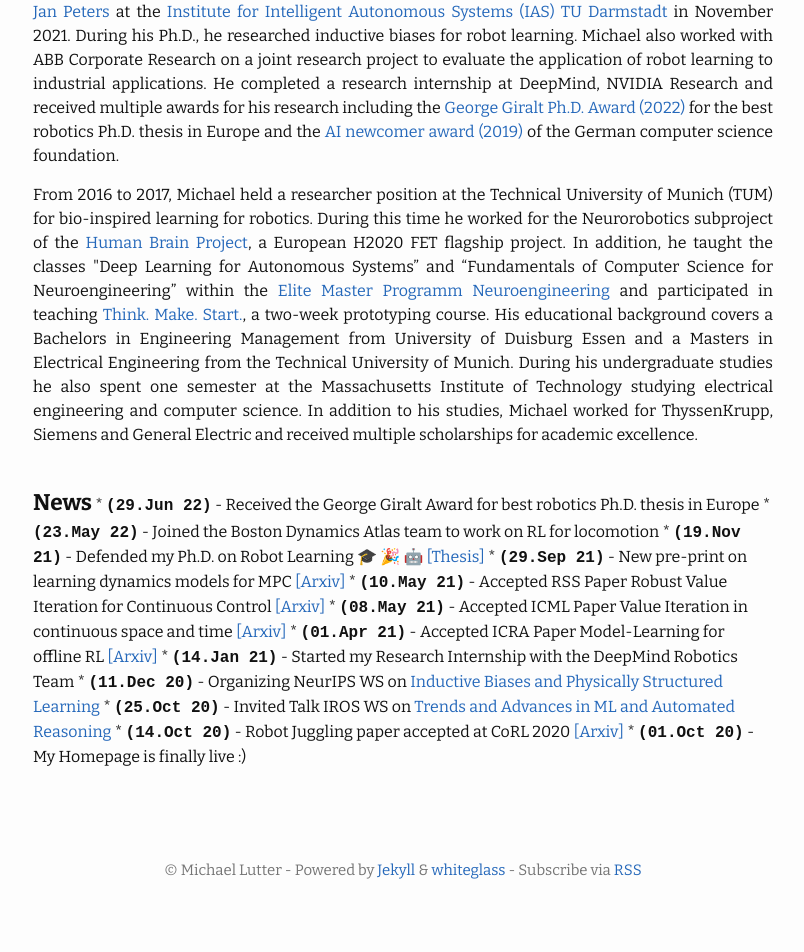
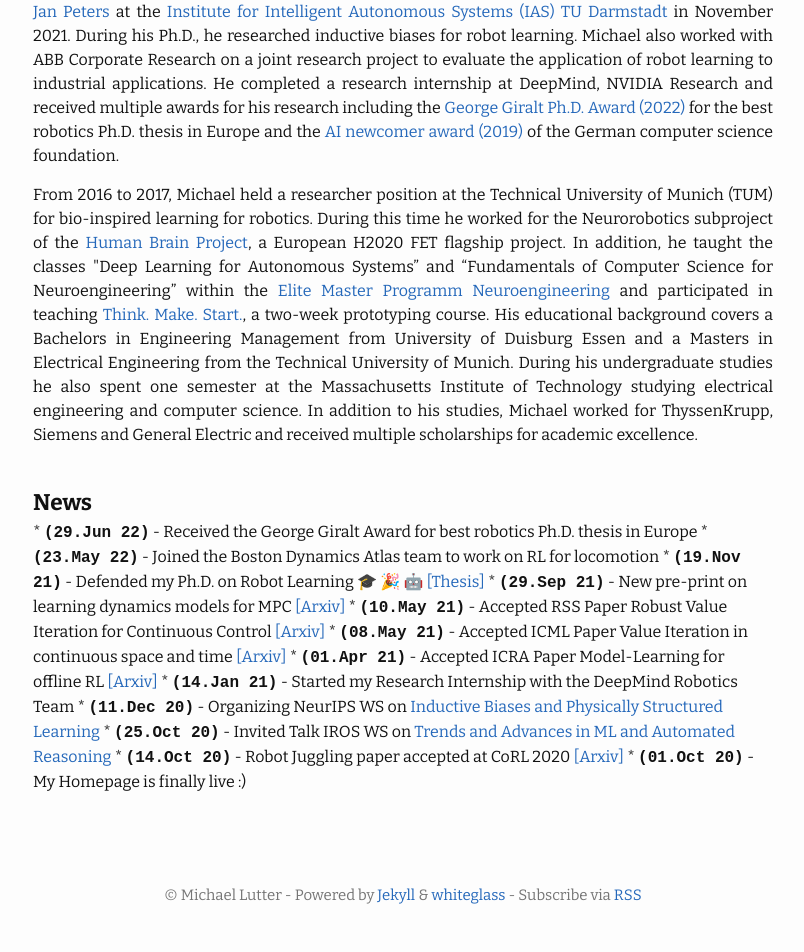
Before and after one commit to milutter/milutter.github.io, a Jekyll site: the page built from index.md, in a window 1280 px wide. Shown: the part 642-1594 px from the top of the page, without its empty margins (237-1041 px from the left). Built offline with Jekyll 4.4.1, drawn with Linux system fonts in a browser that asks for light colours; emoji names are drawn with the system emoji font; before the commit the page ends 1569 px from its top, so only the background shows below that.

Commit message:
something

```diff
--- a/index.md
+++ b/index.md
@@ -49,7 +49,7 @@ academic excellence.
 </p>
 
 <br>
-<b><span style="font-size:6mm">News</span></b>
+<b><span style="font-size:6mm">News</span></b><br>
 
 * <span style="font-family:'Courier New', monospace"><b>(29.Jun 22)</b></span> - Received the George Giralt Award for best robotics Ph.D. thesis in Europe
 * <span style="font-family:'Courier New', monospace"><b>(23.May 22)</b></span> - Joined the Boston Dynamics Atlas team to work on RL for locomotion
```
